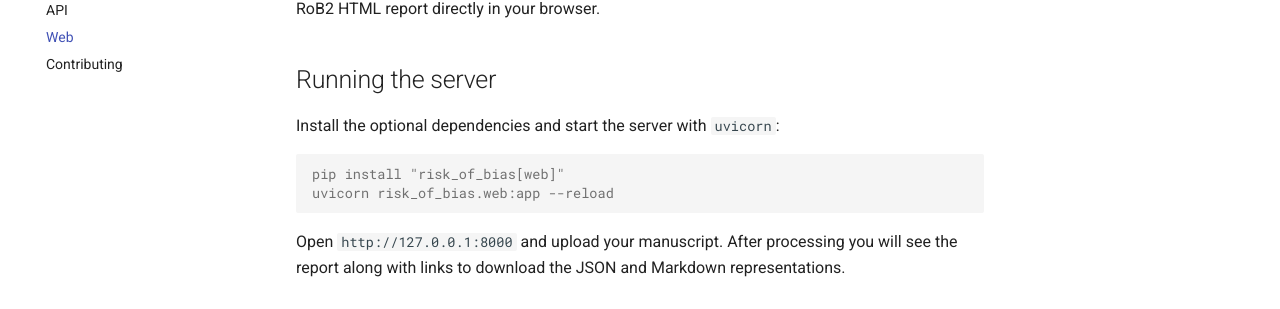
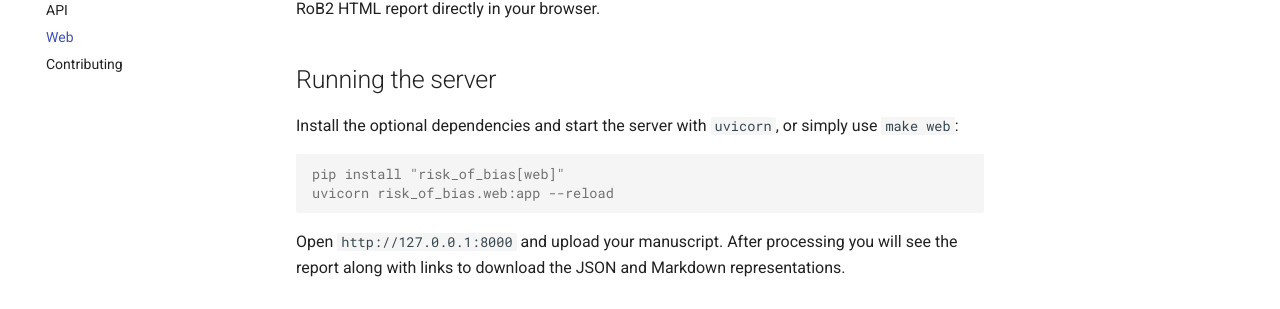
Before and after one commit to rob-luke/risk-of-bias, an MkDocs documentation site: the page built from docs/web.md, in a window 1280 px wide. Shown: the part 209-518 px from the top of the page. Built offline with MkDocs 1.6.1 and Material for MkDocs 9.7.7, drawn with Linux system fonts in a browser that asks for light colours; comment, search, counter and statistics services are not loaded.

Commit message:
feat: add web command (#16)

````diff
--- a/docs/web.md
+++ b/docs/web.md
@@ -6,7 +6,7 @@ browser.
 
 ## Running the server
 
-Install the optional dependencies and start the server with `uvicorn`:
+Install the optional dependencies and start the server with `uvicorn`, or simply use `make web`:
 
 ```console
 pip install "risk_of_bias[web]"
````
Also changed, not shown: 1 other file.
